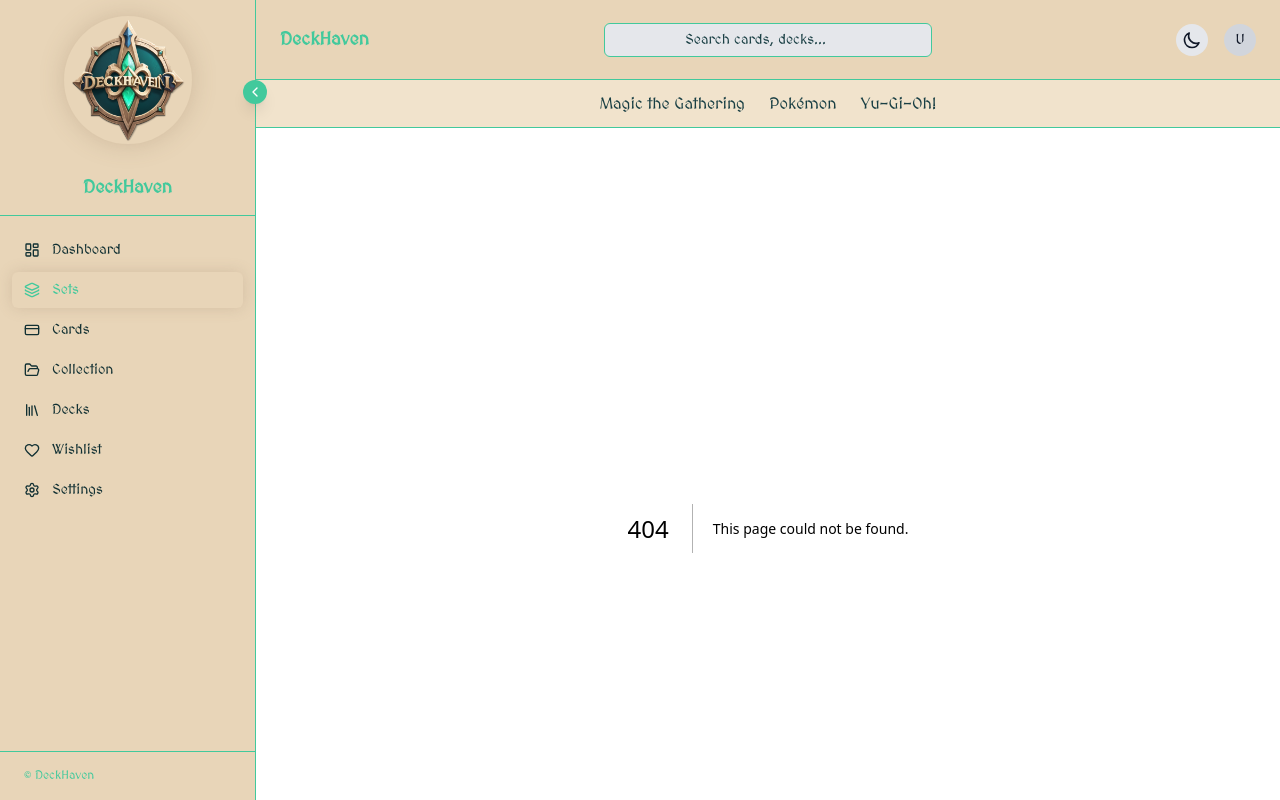
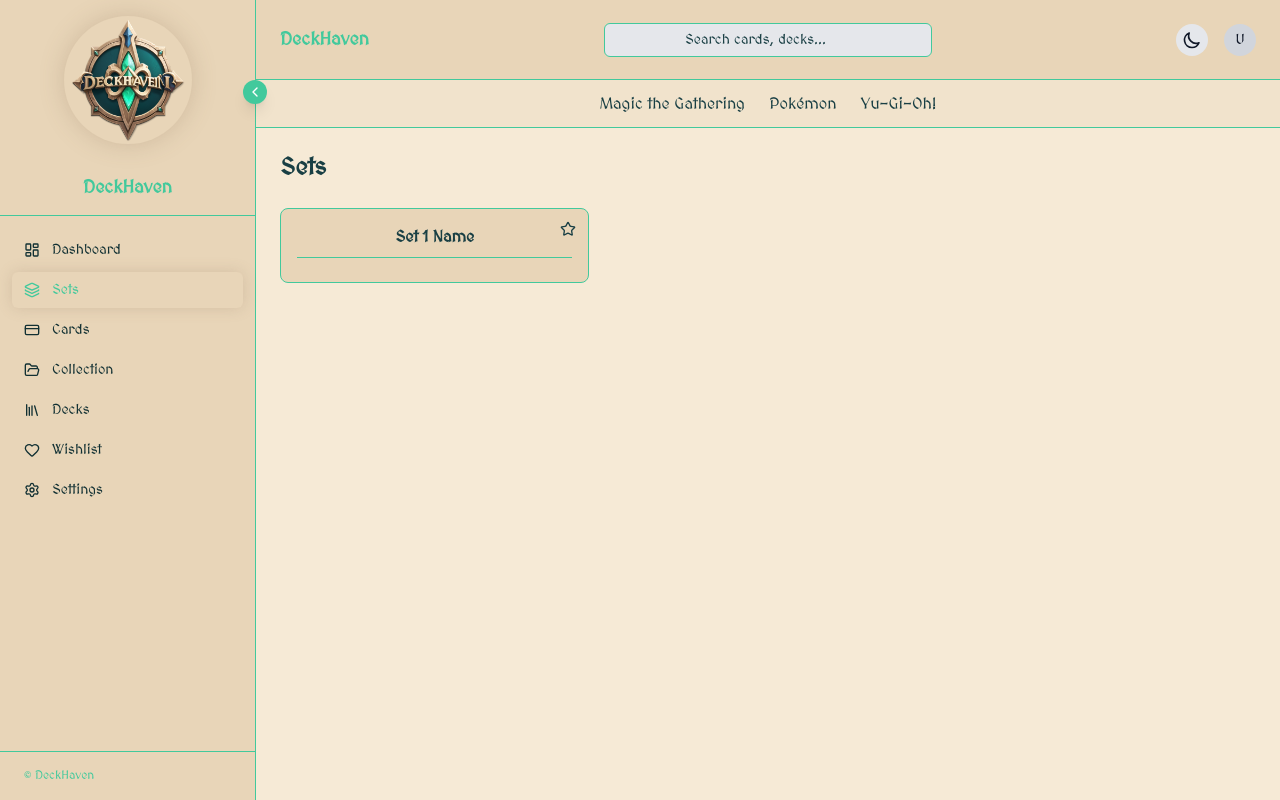
Before and after one commit to Christopher-Holland/DeckHaven, a Next.js app: page /sets in a window 1280 px wide. Before the commit this address had no page. Built offline with nearby package versions, Linux system fonts and the light colour scheme.

Commit message:
Basic card layout added to sets page

```diff
--- /dev/null
+++ b/app/sets/page.tsx
@@ -0,0 +1,61 @@
+"use client";
+
+import Link from "next/link";
+import { StarIcon } from "lucide-react";
+
+export default function Sets() {
+    return (
+        <main
+            className="
+        min-h-[calc(100vh-8rem)]
+        bg-[#f6ead6] dark:bg-[#0f2a2c]
+        px-6 py-6
+        text-[#193f44] dark:text-[#e8d5b8]
+        transition-all duration-300
+      "
+        >
+            {/* Page Header */}
+            <section className="mb-6">
+                <h2 className="text-2xl font-semibold">Sets</h2>
+            </section>
+
+            {/* Content Grid */}
+            <section className="grid grid-cols-1 md:grid-cols-3 gap-6">
+                {/* Card 1 */}
+                <div className="relative rounded-lg
+                    border border-[#42c99c] dark:border-[#82664e]
+                    bg-[#e8d5b8] dark:bg-[#173c3f]
+                    p-4">
+                    {/* Favorite Button - top right of card */}
+                    <button
+                        type="button"
+                        onClick={() => {
+                            console.log("Star clicked");
+                        }}
+                        className="
+                            absolute top-2 right-2
+                            p-1 rounded
+                            hover:opacity-80
+                            focus:outline-none
+                            focus:ring-2 focus:ring-[#42c99c]
+                            dark:focus:ring-[#82664e]
+                            "
+                        aria-label="Favorite set"
+                    >
+                        <StarIcon className="w-4 h-4" />
+                    </button>
+
+                    {/* Set Name and Star on same row */}
+                    {/* Set Name centered, Star pinned right */}
+                    <div className="relative w-full mb-2 border-b border-[#42c99c] dark:border-[#82664e] pb-2">
+                        <h3 className="text-md font-semibold text-center px-12">
+                            Set 1 Name
+                        </h3>
+
+
+                    </div>
+                </div>
+            </section>
+        </main>
+    );
+}
```
